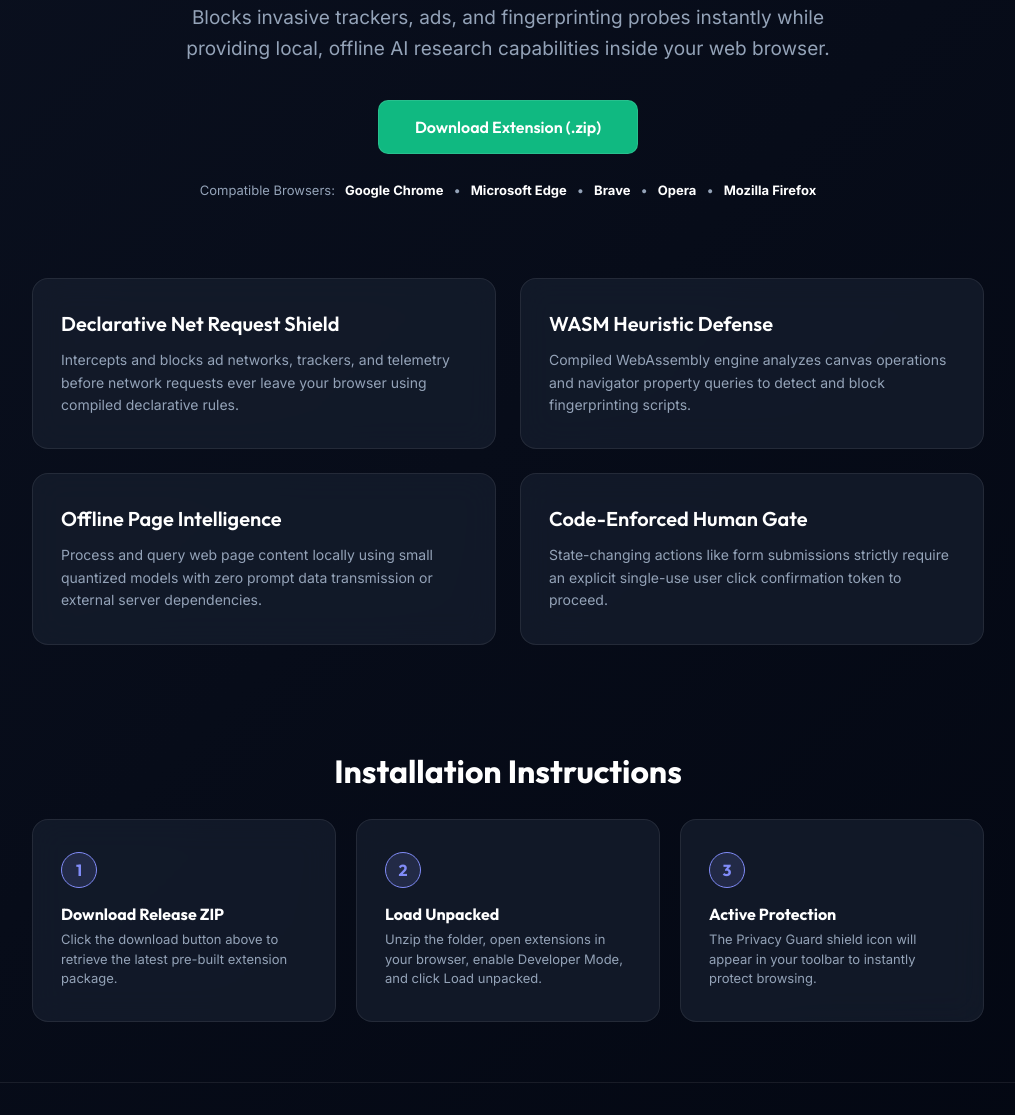
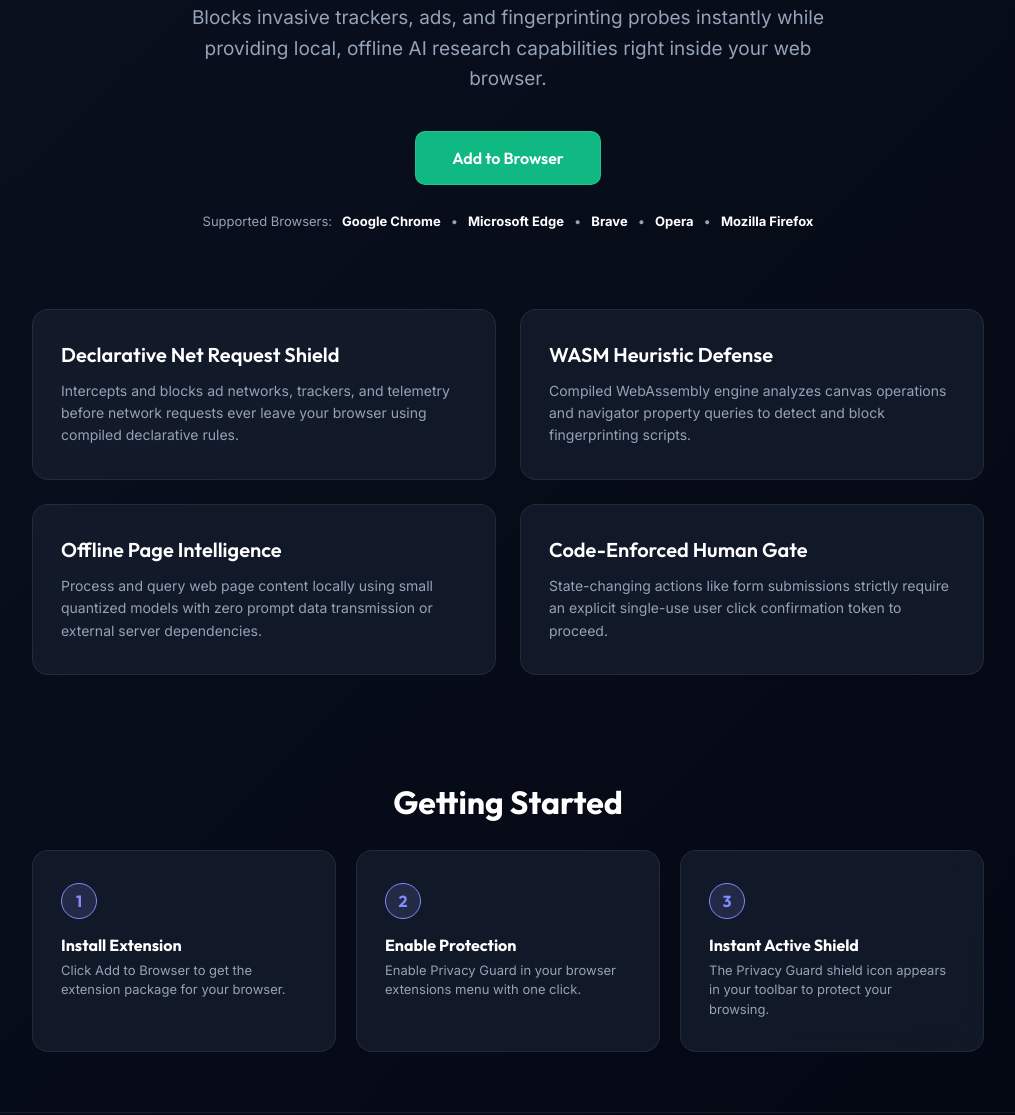
Before and after one commit to wachanga173/aibrowser, a browser extension: page public/index.html in a window 1280 px wide. Shown: the part 332-1447 px from the top of the page, without its empty margins (132-1147 px from the left). Drawn offline with Linux system fonts and the light colour scheme; no server answers.

Commit message:
docs: update landing page CTA text to Add to Browser

```diff
--- a/public/index.html
+++ b/public/index.html
@@ -160,7 +160,7 @@
       color: var(--text-sub);
     }
 
-    /* Symmetrical 2x2 Even Grid */
+    /* Symmetrical 2x2 Grid */
     .features-grid {
       display: grid;
       grid-template-columns: repeat(2, 1fr);
@@ -318,17 +318,18 @@
       Next-Generation Local Privacy & AI Intelligence
     </h1>
     <p class="hero-subtitle animate-3">
-      Blocks invasive trackers, ads, and fingerprinting probes instantly while providing local, offline AI research capabilities inside your web browser.
+      Blocks invasive trackers, ads, and fingerprinting probes instantly while providing local, offline AI research capabilities right inside your web browser.
     </p>
 
+    <!-- Clean Add to Browser Button -->
     <div class="animate-3">
       <a id="downloadReleaseBtn" href="https://github.com/wachanga173/aibrowser/releases/latest" target="_blank" class="btn-download-clean">
-        Download Extension (.zip)
+        Add to Browser
       </a>
     </div>
 
     <div class="browsers-bar animate-3">
-      <span>Compatible Browsers:</span>
+      <span>Supported Browsers:</span>
       <strong style="color: #fff;">Google Chrome</strong> &bull;
       <strong style="color: #fff;">Microsoft Edge</strong> &bull;
       <strong style="color: #fff;">Brave</strong> &bull;
@@ -362,30 +363,30 @@
 
   <!-- Installation Steps -->
   <div class="install-steps">
-    <h2 style="font-family: var(--font-heading); color: #ffffff; margin-bottom: 28px; text-align: center; font-size: clamp(24px, 4vw, 32px);">Installation Instructions</h2>
+    <h2 style="font-family: var(--font-heading); color: #ffffff; margin-bottom: 28px; text-align: center; font-size: clamp(24px, 4vw, 32px);">Getting Started</h2>
 
     <div class="steps-grid">
       <div class="glass-card step-card">
         <div class="step-number">1</div>
         <div>
-          <h4 style="margin: 0 0 6px 0; color: #fff; font-size: 16px; font-family: var(--font-heading);">Download Release ZIP</h4>
-          <p style="margin: 0; font-size: 13px; color: var(--text-sub); line-height: 1.5;">Click the download button above to retrieve the latest pre-built extension package.</p>
+          <h4 style="margin: 0 0 6px 0; color: #fff; font-size: 16px; font-family: var(--font-heading);">Install Extension</h4>
+          <p style="margin: 0; font-size: 13px; color: var(--text-sub); line-height: 1.5;">Click Add to Browser to get the extension package for your browser.</p>
         </div>
       </div>
 
       <div class="glass-card step-card">
         <div class="step-number">2</div>
         <div>
-          <h4 style="margin: 0 0 6px 0; color: #fff; font-size: 16px; font-family: var(--font-heading);">Load Unpacked</h4>
-          <p style="margin: 0; font-size: 13px; color: var(--text-sub); line-height: 1.5;">Unzip the folder, open extensions in your browser, enable Developer Mode, and click Load unpacked.</p>
+          <h4 style="margin: 0 0 6px 0; color: #fff; font-size: 16px; font-family: var(--font-heading);">Enable Protection</h4>
+          <p style="margin: 0; font-size: 13px; color: var(--text-sub); line-height: 1.5;">Enable Privacy Guard in your browser extensions menu with one click.</p>
         </div>
       </div>
 
       <div class="glass-card step-card">
         <div class="step-number">3</div>
         <div>
-          <h4 style="margin: 0 0 6px 0; color: #fff; font-size: 16px; font-family: var(--font-heading);">Active Protection</h4>
-          <p style="margin: 0; font-size: 13px; color: var(--text-sub); line-height: 1.5;">The Privacy Guard shield icon will appear in your toolbar to instantly protect browsing.</p>
+          <h4 style="margin: 0 0 6px 0; color: #fff; font-size: 16px; font-family: var(--font-heading);">Instant Active Shield</h4>
+          <p style="margin: 0; font-size: 13px; color: var(--text-sub); line-height: 1.5;">The Privacy Guard shield icon appears in your toolbar to protect your browsing.</p>
         </div>
       </div>
     </div>
```
